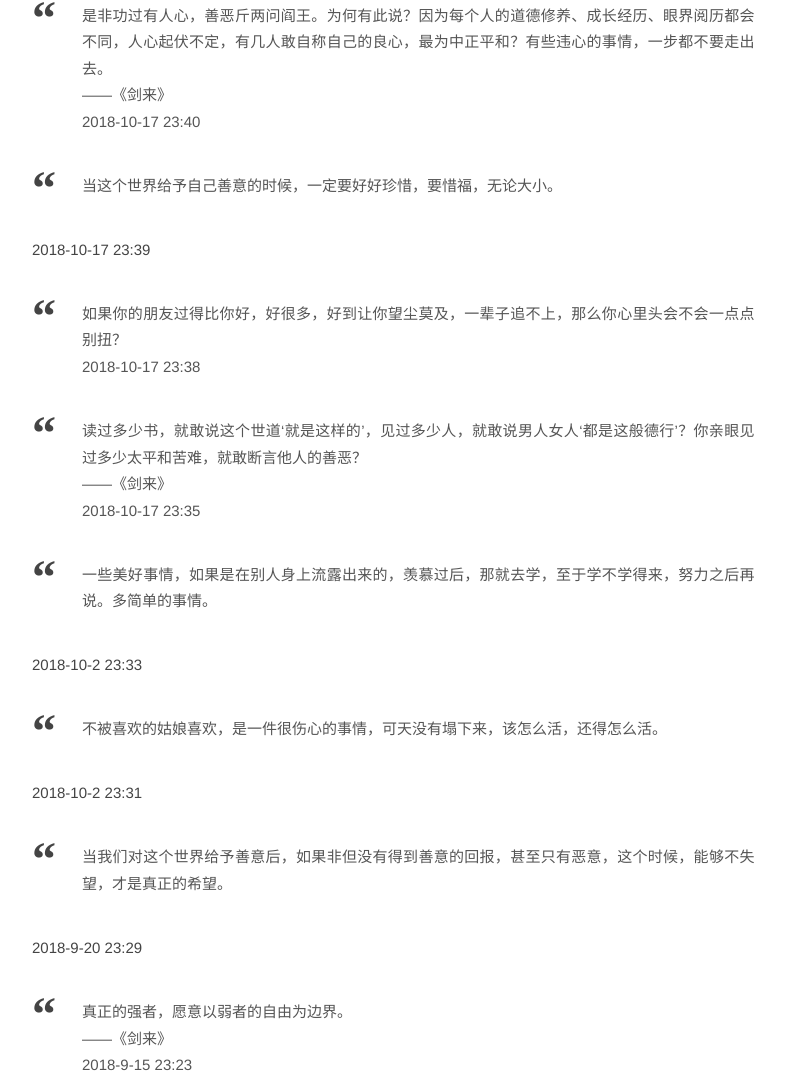
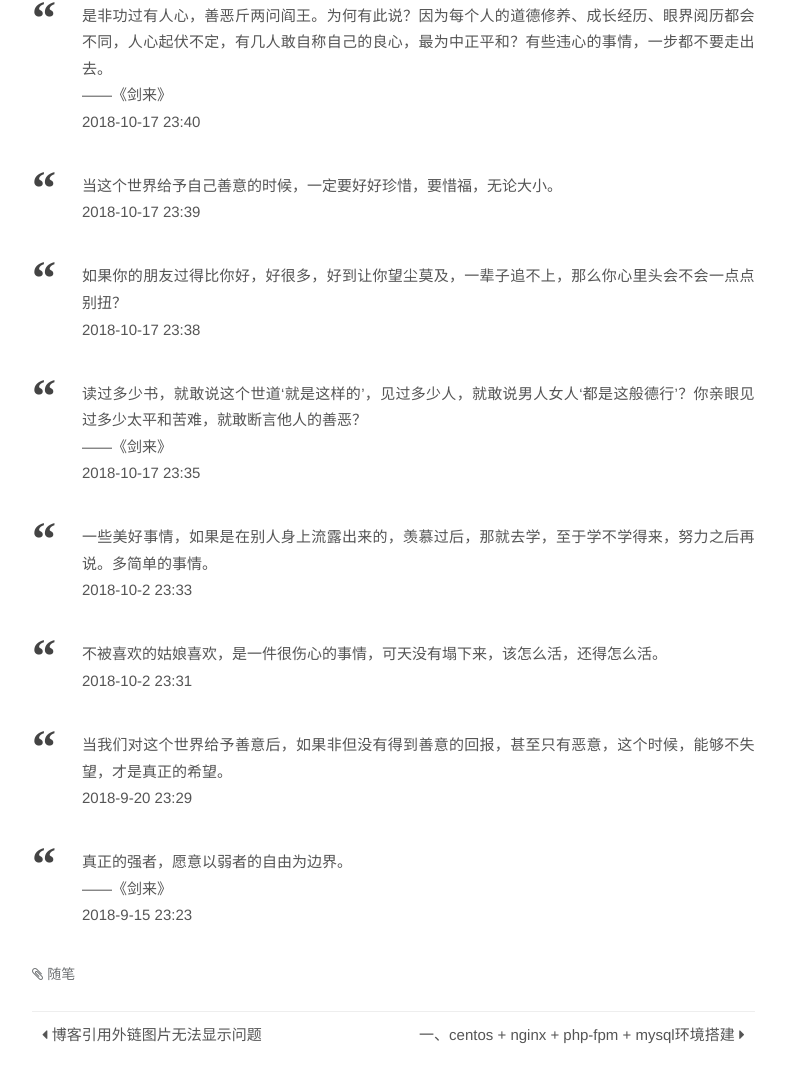
Before and after one commit to 15383644138/15383644138.github.io, a plain HTML site: page 2019/08/05/喜欢的句子/index.html in a window 1280 px wide. Shown: the part 7221-8303 px from the top of the page, without its empty margins (93-878 px from the left). Drawn offline with nearby package versions, Linux system fonts and the light colour scheme; some packages are replaced by stand-ins of ours; a script that the page names is missing.

Commit message:
Site updated: 2019-08-11 22:54:25

```diff
--- a/2019/08/05/喜欢的句子/index.html
+++ b/2019/08/05/喜欢的句子/index.html
@@ -140,9 +140,8 @@
 <p>是非功过有人心，善恶斤两问阎王。为何有此说？因为每个人的道德修养、成长经历、眼界阅历都会不同，人心起伏不定，有几人敢自称自己的良心，最为中正平和？有些违心的事情，一步都不要走出去。<br>——《剑来》<br>2018-10-17 23:40</p>
 </blockquote>
 <blockquote>
-<p>当这个世界给予自己善意的时候，一定要好好珍惜，要惜福，无论大小。</p>
+<p>当这个世界给予自己善意的时候，一定要好好珍惜，要惜福，无论大小。<br>2018-10-17 23:39</p>
 </blockquote>
-<p>2018-10-17 23:39</p>
 <blockquote>
 <p>如果你的朋友过得比你好，好很多，好到让你望尘莫及，一辈子追不上，那么你心里头会不会一点点别扭？<br>2018-10-17 23:38</p>
 </blockquote>
@@ -150,17 +149,14 @@
 <p>读过多少书，就敢说这个世道‘就是这样的’，见过多少人，就敢说男人女人‘都是这般德行’？你亲眼见过多少太平和苦难，就敢断言他人的善恶？<br>——《剑来》<br>2018-10-17 23:35</p>
 </blockquote>
 <blockquote>
-<p>一些美好事情，如果是在别人身上流露出来的，羡慕过后，那就去学，至于学不学得来，努力之后再说。多简单的事情。</p>
+<p>一些美好事情，如果是在别人身上流露出来的，羡慕过后，那就去学，至于学不学得来，努力之后再说。多简单的事情。<br>2018-10-2 23:33</p>
 </blockquote>
-<p>2018-10-2 23:33</p>
 <blockquote>
-<p>不被喜欢的姑娘喜欢，是一件很伤心的事情，可天没有塌下来，该怎么活，还得怎么活。</p>
+<p>不被喜欢的姑娘喜欢，是一件很伤心的事情，可天没有塌下来，该怎么活，还得怎么活。<br>2018-10-2 23:31</p>
 </blockquote>
-<p>2018-10-2 23:31</p>
 <blockquote>
-<p>当我们对这个世界给予善意后，如果非但没有得到善意的回报，甚至只有恶意，这个时候，能够不失望，才是真正的希望。</p>
+<p>当我们对这个世界给予善意后，如果非但没有得到善意的回报，甚至只有恶意，这个时候，能够不失望，才是真正的希望。<br>2018-9-20 23:29</p>
 </blockquote>
-<p>2018-9-20 23:29</p>
 <blockquote>
 <p>真正的强者，愿意以弱者的自由为边界。<br>                                                                ——《剑来》<br>2018-9-15 23:23</p>
 </blockquote>
```
